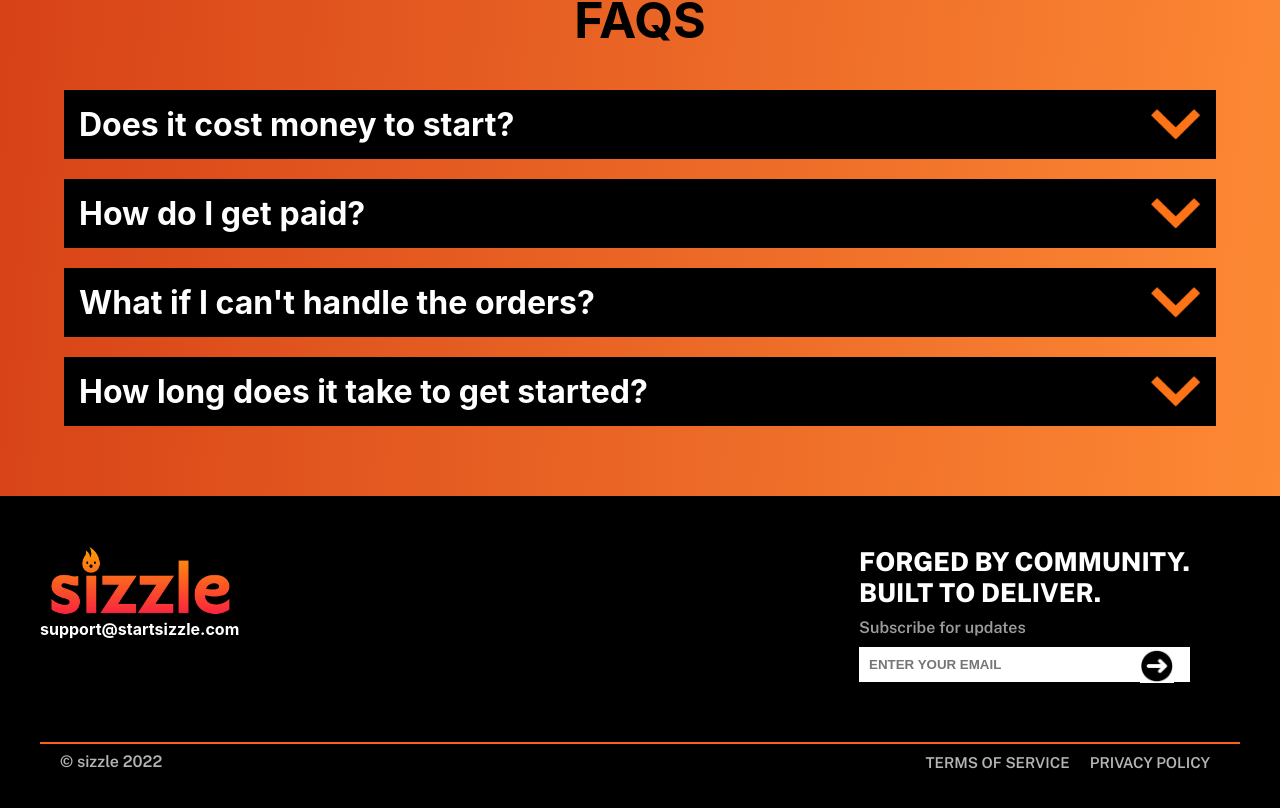
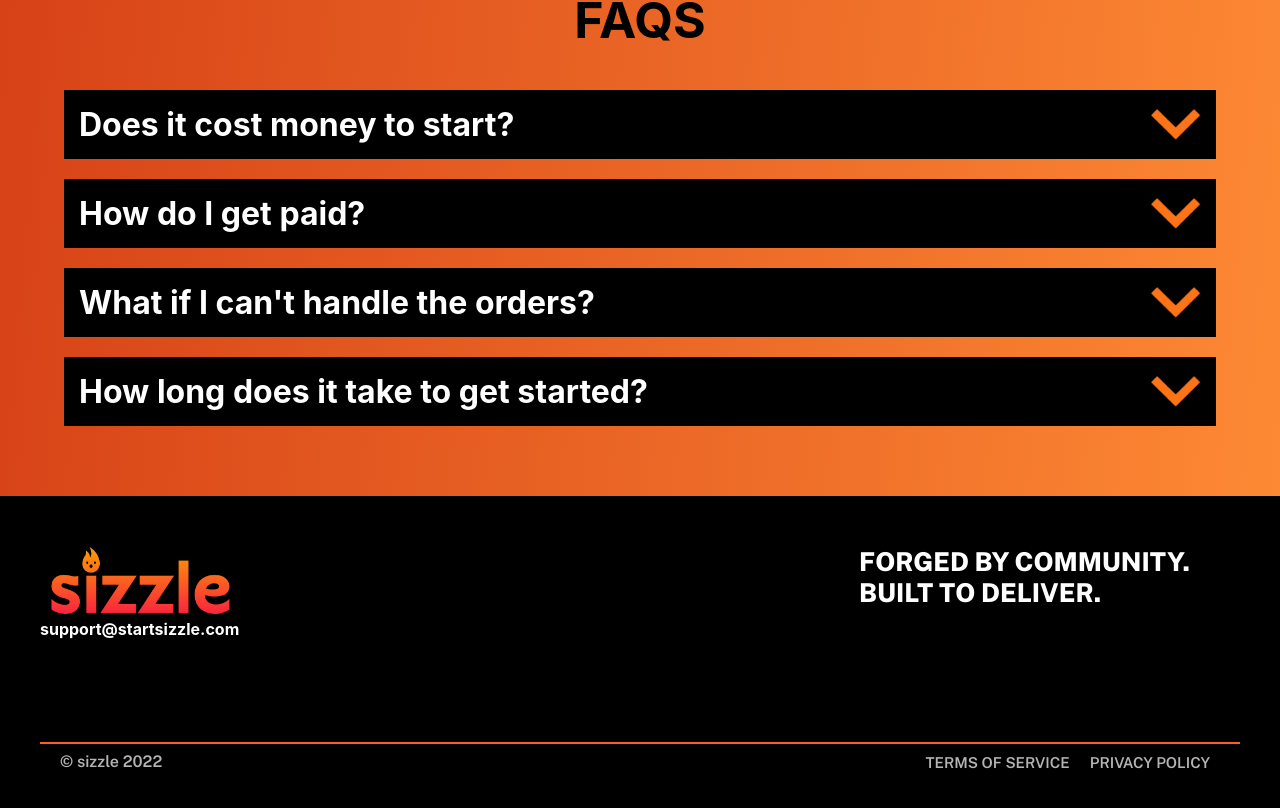
Before and after one commit to ahmar7/Sizzle, a React (Create React App) app: page / in a window 1280 px wide. Shown: the part 3694-4502 px from the top of the page. Built offline with nearby package versions, Linux system fonts and the light colour scheme.

Commit message:
Update footer.js

```diff
--- a/src/components/Footer/footer.js
+++ b/src/components/Footer/footer.js
@@ -40,11 +40,11 @@ const Footer = () => {
               FORGED BY COMMUNITY.
               <span className="bold-below">BUILT TO DELIVER.</span>
             </h1>
-            <p>Subscribe for updates</p>
+            {/* <p>Subscribe for updates</p>
             <div className="footer-input">
               <input type="text" placeholder="ENTER YOUR EMAIL" />
               <img className="inputarrow" src={Inputarrow} alt="" />
-            </div>
+            </div> */}
           </div>
         </div>
       </div>
```
